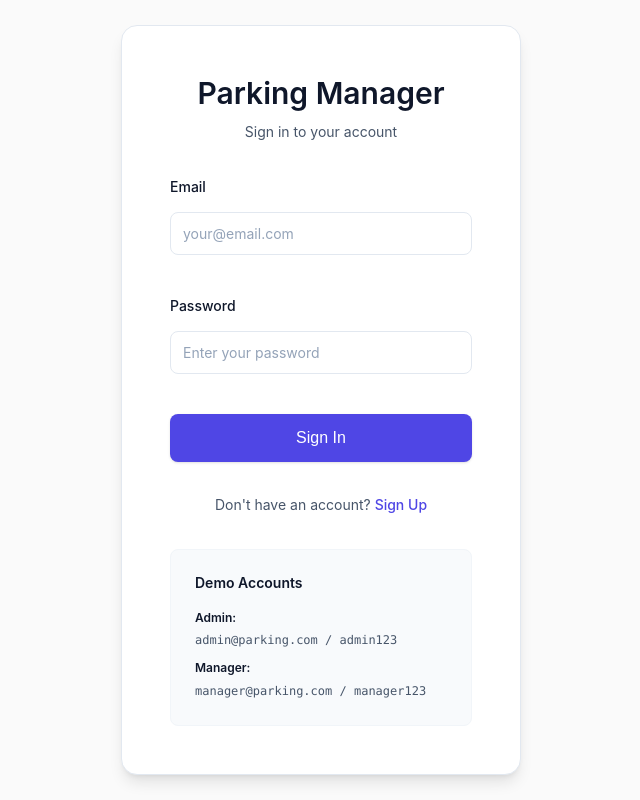
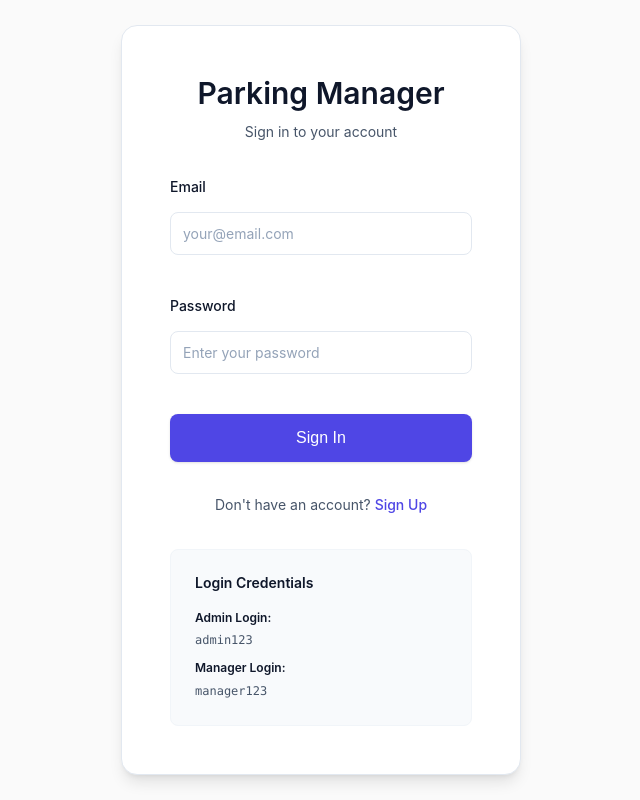
Before and after one commit to shibadityadeb/Parking-webApp, a React (Vite) app in the folder frontend/: page /login in a window 1280 px wide. Shown: the whole page, without its empty margins (319-959 px from the left). Built offline with nearby package versions, Linux system fonts and the light colour scheme; no server answers.

Commit message:
fixed details

```diff
--- a/frontend/src/pages/Login.jsx
+++ b/frontend/src/pages/Login.jsx
@@ -89,14 +89,14 @@ export default function Login() {
         </div>
 
         <div className="demo-credentials">
-          <h4>Demo Accounts</h4>
+          <h4>Login Credentials</h4>
           <div className="demo-account">
-            <span className="demo-role">Admin:</span>
-            <span>admin@parking.com / admin123</span>
+            <span className="demo-role">Admin Login:</span>
+            <span>admin123</span>
           </div>
           <div className="demo-account">
-            <span className="demo-role">Manager:</span>
-            <span>manager@parking.com / manager123</span>
+            <span className="demo-role">Manager Login:</span>
+            <span>manager123</span>
           </div>
         </div>
       </div>
--- a/frontend/src/pages/Signup.jsx
+++ b/frontend/src/pages/Signup.jsx
@@ -183,13 +183,13 @@ export default function Signup() {
         </div>
 
         <div className="demo-credentials">
-          <h4>Required Passwords</h4>
+          <h4>Login Passwords</h4>
           <div className="demo-account">
-            <span className="demo-role">Admin:</span>
+            <span className="demo-role">Admin Password:</span>
             <span>admin123</span>
           </div>
           <div className="demo-account">
-            <span className="demo-role">Manager:</span>
+            <span className="demo-role">Manager Password:</span>
             <span>manager123</span>
           </div>
         </div>
```
